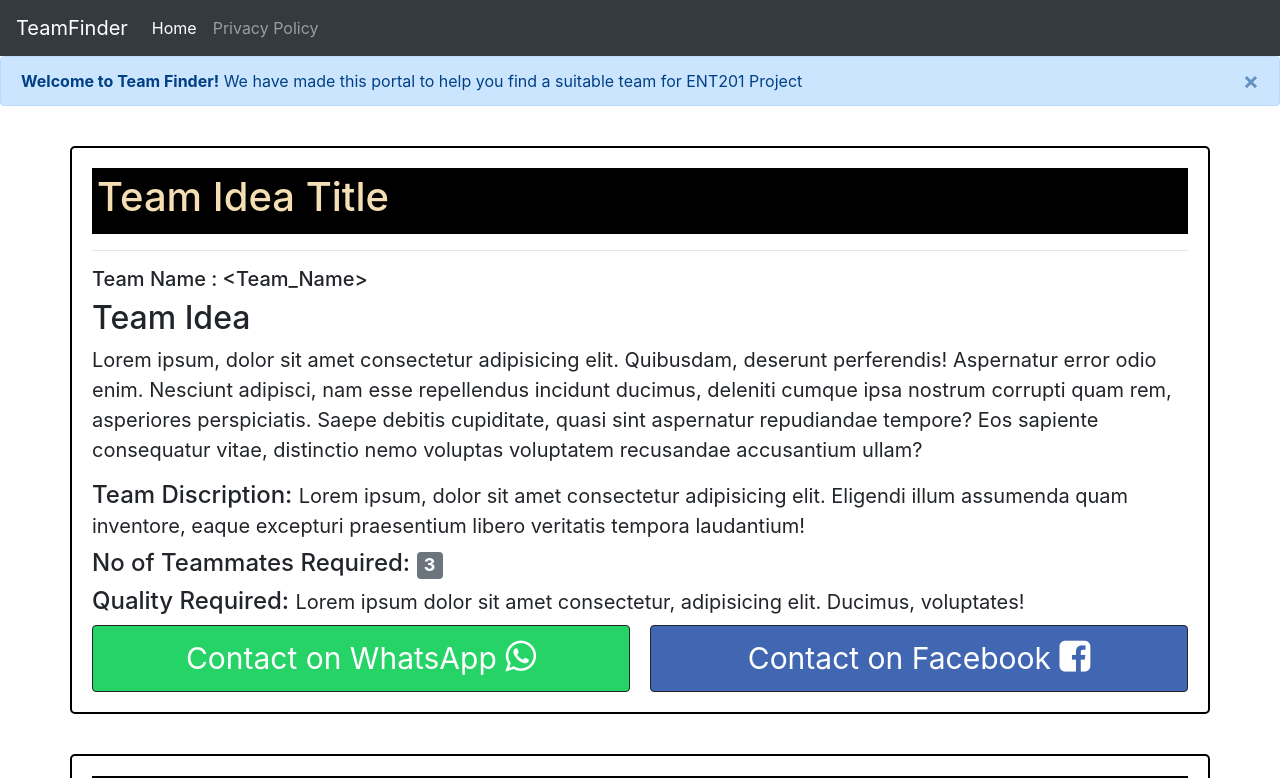
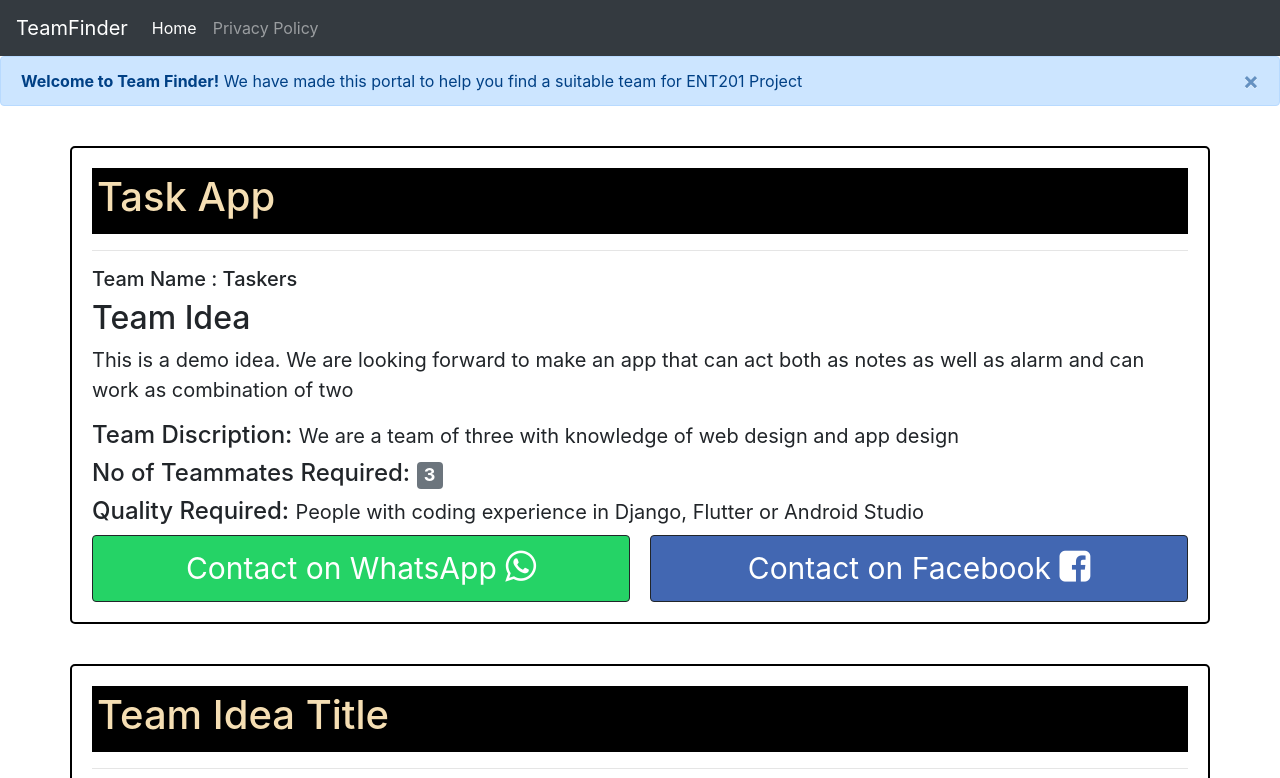
Before and after one commit to DivyanshNatani/entproj, a plain HTML site: page index.html in a window 1280 px wide. Shown: the top 778 px of the page. Drawn offline with nearby package versions, Linux system fonts and the light colour scheme.

Commit message:
Team added

```diff
--- a/index.html
+++ b/index.html
@@ -66,33 +66,21 @@
         <div class="container mobile-view" style="border: 2px solid black; border-radius: 5px; margin-top: 40px; padding: 20px;">
             <div style="background-color: black; color: wheat; padding: 5px;">
 
-                <h1>Team Idea Title</h1>
+                <h1>Task App</h1>
             </div>
             <hr>
-            <h5>Team Name : &lt;Team_Name&gt;</h5>
+            <h5>Team Name : Taskers</h5>
             <h2>Team Idea</h2>
             <p style="font-size: 20px;">
-                Lorem ipsum, dolor sit amet consectetur adipisicing elit. Quibusdam, deserunt perferendis! Aspernatur
-                error
-                odio
-                enim. Nesciunt adipisci, nam esse repellendus incidunt ducimus, deleniti cumque ipsa nostrum corrupti
-                quam
-                rem,
-                asperiores perspiciatis. Saepe debitis cupiditate, quasi sint aspernatur repudiandae tempore? Eos
-                sapiente
-                consequatur vitae, distinctio nemo voluptas voluptatem recusandae accusantium ullam?
+                This is a demo idea. We are looking forward to make an app that can act both as notes as well as
+                alarm and can work as combination of two
             </p>
 
             <div style="font-size: 20px; margin-bottom: 8px;">
-                <h4 style="display: inline; ">Team Discription: </h4> Lorem ipsum, dolor sit amet
-                consectetur adipisicing elit.
-                Eligendi illum assumenda quam inventore, eaque excepturi praesentium libero veritatis tempora
-                laudantium!
+                <h4 style="display: inline; ">Team Discription: </h4> We are a team of three with knowledge of web design and app design
                 <div style="margin-top: 8px;"></div>
                 <h4>No of Teammates Required: <span class="badge badge-secondary">3</span></h4>
-                <h4 style="display: inline;">Quality Required: </h4> Lorem ipsum dolor sit amet consectetur, adipisicing
-                elit.
-                Ducimus, voluptates!
+                <h4 style="display: inline;">Quality Required: </h4> People with coding experience in Django, Flutter or Android Studio
 
             </div>
             <div
@@ -147,7 +135,7 @@
                 Eligendi illum assumenda quam inventore, eaque excepturi praesentium libero veritatis tempora
                 laudantium!
                 <div style="margin-top: 8px;"></div>
-                <h4>No of Teammates Required: <span class="badge badge-secondary">3</span></h4>
+                <h4>No of Teammates Required: <span class="badge badge-secondary">4</span></h4>
                 <h4 style="display: inline;">Quality Required: </h4> Lorem ipsum dolor sit amet consectetur, adipisicing
                 elit.
                 Ducimus, voluptates!
```
